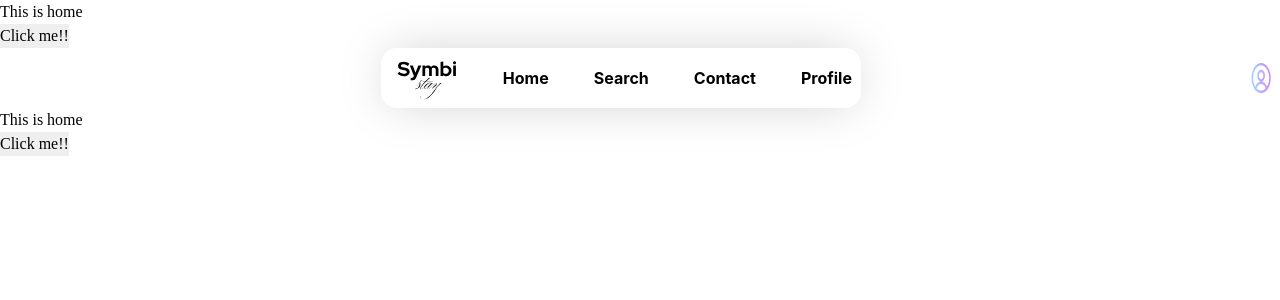
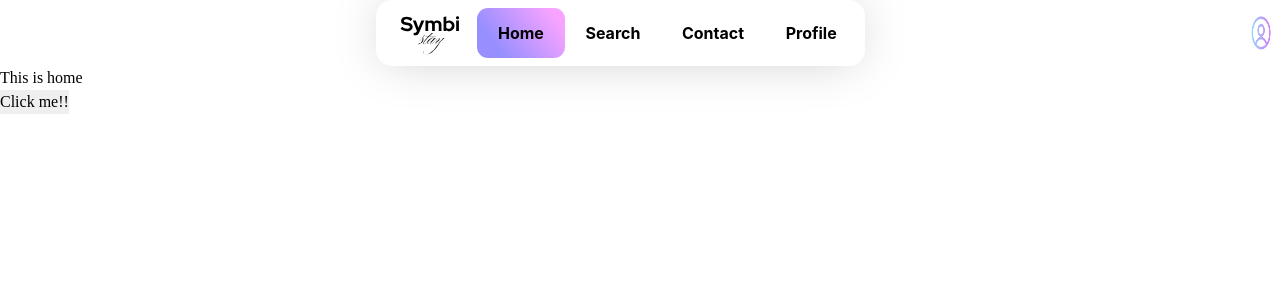
Before and after one commit to washed-and-dried/symbistay-react, a React (Vite) app: page / in a window 1280 px wide. Shown: the top 300 px of the page. Built offline with nearby package versions, Linux system fonts and the light colour scheme; a web font is replaced by a local one.

Commit message:
what does am do lmfaoo

```diff
--- a/src/App.jsx
+++ b/src/App.jsx
@@ -5,7 +5,7 @@ import Home from "./components/Home.jsx";
 export default function App(){
     return (
         <>
-            <Home/>
+            {/*<Home/>*/}
             <Header/>
             <Routing/>
 
--- a/src/components/Header.jsx
+++ b/src/components/Header.jsx
@@ -11,16 +11,17 @@ export default function Header() {
         dialogRef.current?.toggleAttribute("open")
     }
 
-    return (
-        <>
+    return (<>
         <header>
             <nav className={"main-nav"}>
                 <div className="nav-links">
-                        <NavLink to={"/"}><img src={SymbiStayIcon} alt="Symbi Stay"/></NavLink>
-                        <NavLink to={"/"}>Home</NavLink>
-                        <NavLink to={"/search"}>Search</NavLink>
-                        <NavLink to={"/contact"}>Contact</NavLink>
-                        <NavLink to={"/profile"}>Profile</NavLink>
+                        <a className={"nav-logo"} href={"/"}><img src={SymbiStayIcon} alt="Symbi Stay"/></a>
+
+                        <NavLink className={"nav-text"} to={"/"}>Home</NavLink>
+                        <NavLink className={"nav-text"} to={"/search"}>Search</NavLink>
+                        <NavLink className={"nav-text"} to={"/contact"}>Contact</NavLink>
+                        <NavLink className={"nav-text"} to={"/profile"}>Profile</NavLink>
+
                 </div>
                 <img src={ProfileIcon} onClick={handleProfileIconClick} alt="Profile" className={"profile-icon"}/>
                 <dialog className={"profile-icon-dialog"} ref={dialogRef}>
@@ -31,6 +32,5 @@ export default function Header() {
             </nav>
         </header>
 
-        </>
-    )
+    </>)
 }
--- a/src/styles/styles.css
+++ b/src/styles/styles.css
@@ -77,6 +77,7 @@ textarea:not([rows]) {
 :target {
     scroll-margin-block: 5ex;
 }
+
 /*Reset ends*/
 
 /* Variables start here */
@@ -101,36 +102,50 @@ textarea:not([rows]) {
 
     box-shadow: 0px 0px 51px -10px rgba(0, 0, 0, 0.25);
 
-    font-family: Inter, sans-serif;
-    font-weight: bold;
+    padding-left: 1.5em;
+    padding-right: 0.5em;
+    padding-block: 0.5em;
 
+    min-width: 25em;
+    border-radius: 1em;
+    text-decoration: none;
+}
 
-    min-width: 30em;
-    padding-right: 0.55em;
-    padding-left: 1em;
-    border-radius: 1em;
-    padding-block: 0.5em;
-    text-decoration: none;
-    gap: 1em;
+.active {
+    cursor: default;
+    /*padding-inline: 2em;*/
+    /*padding-block: 1em;*/
+    border-radius: 0.6875rem;
+    background: linear-gradient(233deg, #F8A3FF 12.86%, #988FFF 76.84%);
 }
+
+.nav-logo {
+    padding-right: 1em;
+}
+
 
 .profile-icon-cont {
     background-color: #f00;
 }
 
-NavLink {
-    padding-inline: 1.8em;
+.nav-text {
+    color: black;
+    text-decoration: none;
+    font-family: Inter, sans-serif;
+    font-weight: bold;
+    padding-inline: 1.3em;
     padding-block: 0.8em;
 }
 
-a {
+.nav-text:link {
     text-decoration: none;
-    color: #000;
 }
+
 
 .profile-icon {
     max-width: 3%;
     aspect-ratio: 1;
     transform: scale(0.5);
 }
+
 /*EOF header-nav styling*/
```
Lines whose indentation alone changed are shown as unchanged.
